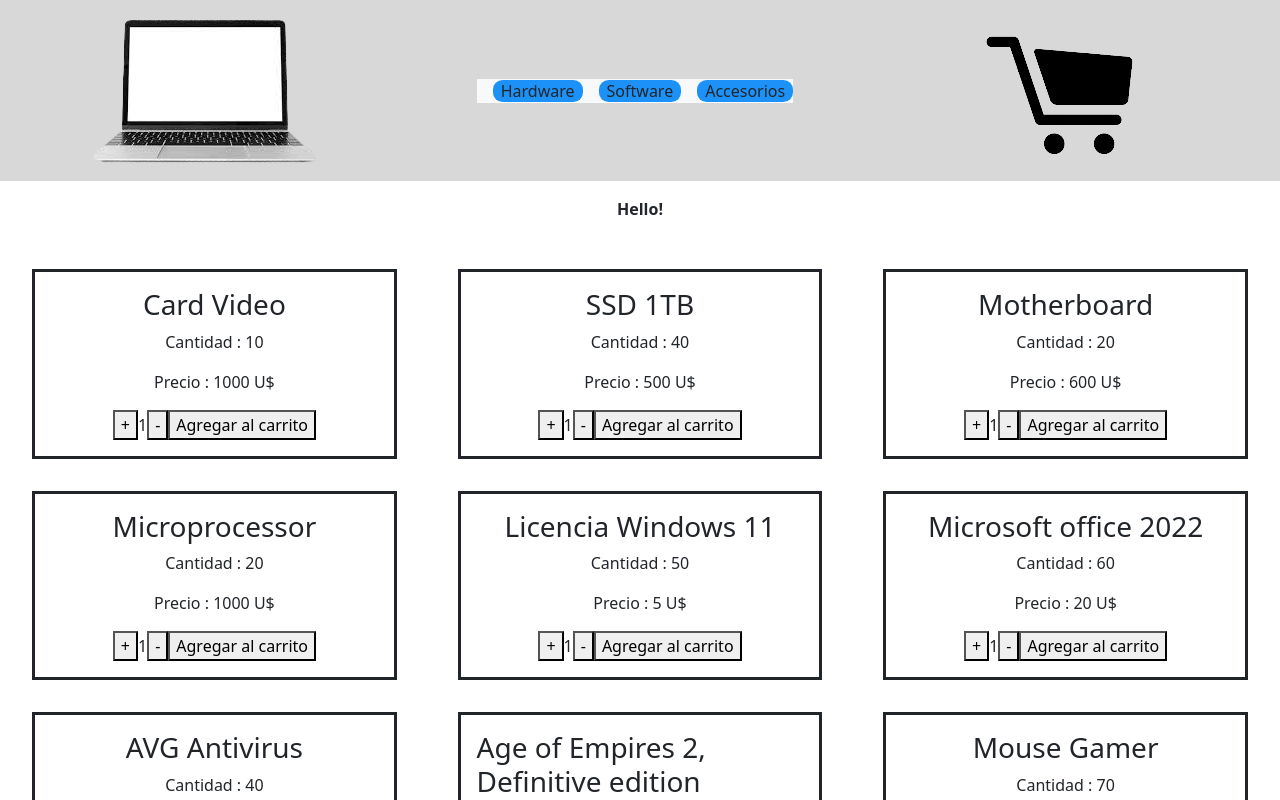
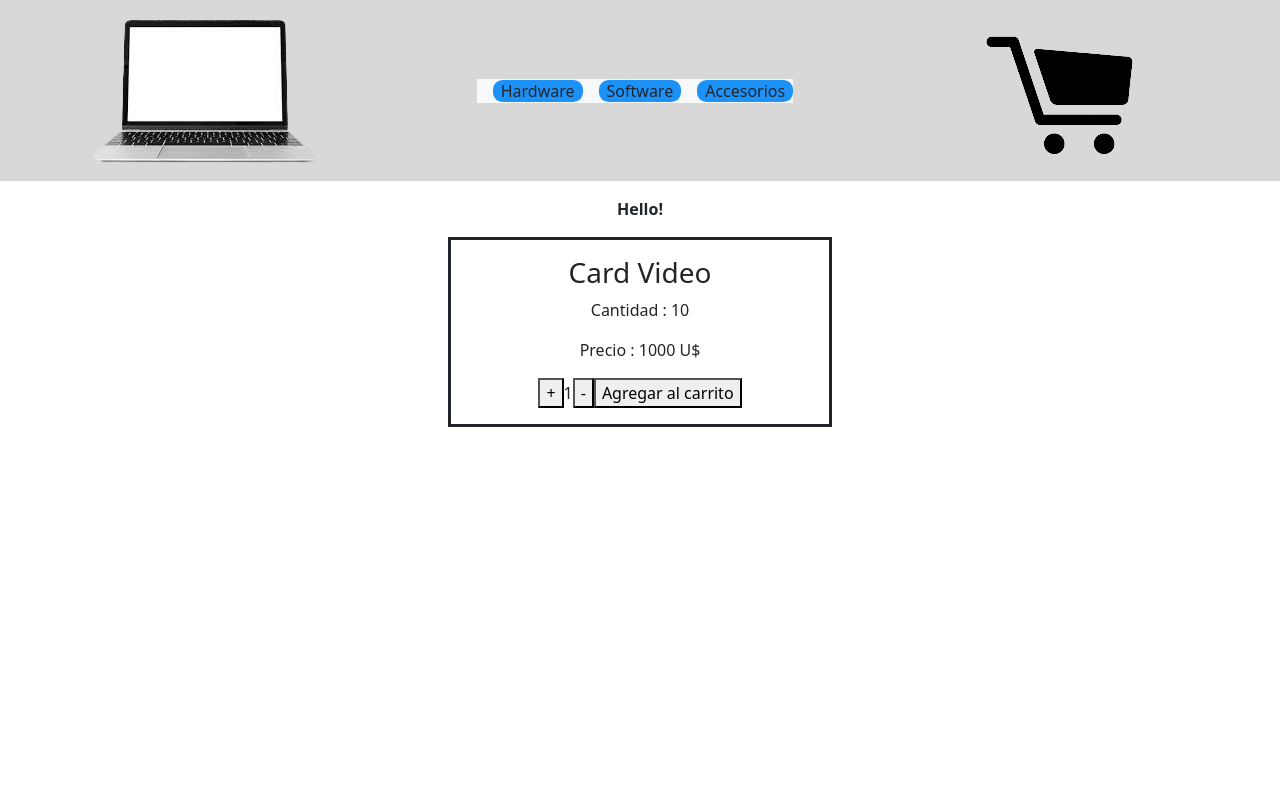
Before and after one commit to gabriel-shulman-1/GabrielShulmanReact-preEntrega, a React (Create React App) app: page / in a window 1280 px wide. Shown: the top 800 px of the page. Built offline with nearby package versions, Linux system fonts and the light colour scheme.

Commit message:
carta individual, lista

```diff
--- a/src/App.css
+++ b/src/App.css
@@ -65,6 +65,9 @@ a{
   justify-content: space-between;
   gap: 2rem;
   padding: 2rem;
+  width: 70%;
+  margin-left: auto;
+  margin-right: auto;
 }
 
 .productCard{
@@ -76,6 +79,14 @@ a{
     align-items: center;
 }
 
+.itemContainer{
+  display: flex;
+    flex-direction: column;
+    flex-wrap: nowrap;
+    align-content: center;
+    align-items: center;
+}
+
 @keyframes App-logo-spin {
   from {
     transform: rotate(0deg);
--- a/src/App.jsx
+++ b/src/App.jsx
@@ -2,6 +2,7 @@ import './App.css';
 import { useState } from "react"
 import carrito from "./components/assets/carrito.png";
 import { ItemListContainer } from "./components/ItemListContainer";
+import { ItemDetailContainer } from './components/ItemDetailContainer';
 import { NavBar } from "./components/NavBar";
 import bootstrap from 'bootstrap';
 import { BrowserRouter, Routes, Route } from 'react-router-dom';
@@ -10,7 +11,8 @@ export default function App() {
   return (
     <>
     <NavBar />
-    <ItemListContainer greeting="Hello!" />
+    {/*<ItemListContainer greeting="Hello!" />*/}
+    <ItemDetailContainer greeting="Hello!"/>
     </>
   )
 }
--- a/src/components/ItemDetailContainer.jsx
+++ b/src/components/ItemDetailContainer.jsx
@@ -0,0 +1,33 @@
+import { useState, useEffect } from "react";
+import { ItemCount } from "./ItemCount";
+import data from "../data/products.json";
+
+export function ItemDetailContainer(props){
+
+    const [product,setProduct] = useState(null)
+    useEffect(()=> {
+        const promise = new Promise((resolve,reject)=>
+            {setTimeout(()=>resolve(data[0]),2000)})
+            promise.then((data)=> setProduct(data))
+        },[])
+
+        if(!product) {
+            return(
+                <h2>Loading...</h2>
+            )
+        }
+
+    return (
+        <>
+            <div id="greeting" className="fw-bold">{props.greeting}</div>
+            <div className="itemContainer">
+                <div className="productCard" key={product.id}>
+                    <h3>{product.name}</h3>
+                    <p>Cantidad : {product.qty}</p>
+                    <p>Precio : {product.price} U$</p>
+                    <ItemCount/>
+                </div>
+            </div>
+        </>
+    )
+};
--- a/src/components/ItemListContainer.jsx
+++ b/src/components/ItemListContainer.jsx
@@ -10,6 +10,12 @@ export function ItemListContainer(props){
             {setTimeout(()=>resolve(data),2000)})
             promise.then((data)=> setProducts(data))
         },[])
+
+        if(!products) {
+            return(
+                <h2>Loading...</h2>
+            )
+        }
 
     return (
         <>
```
